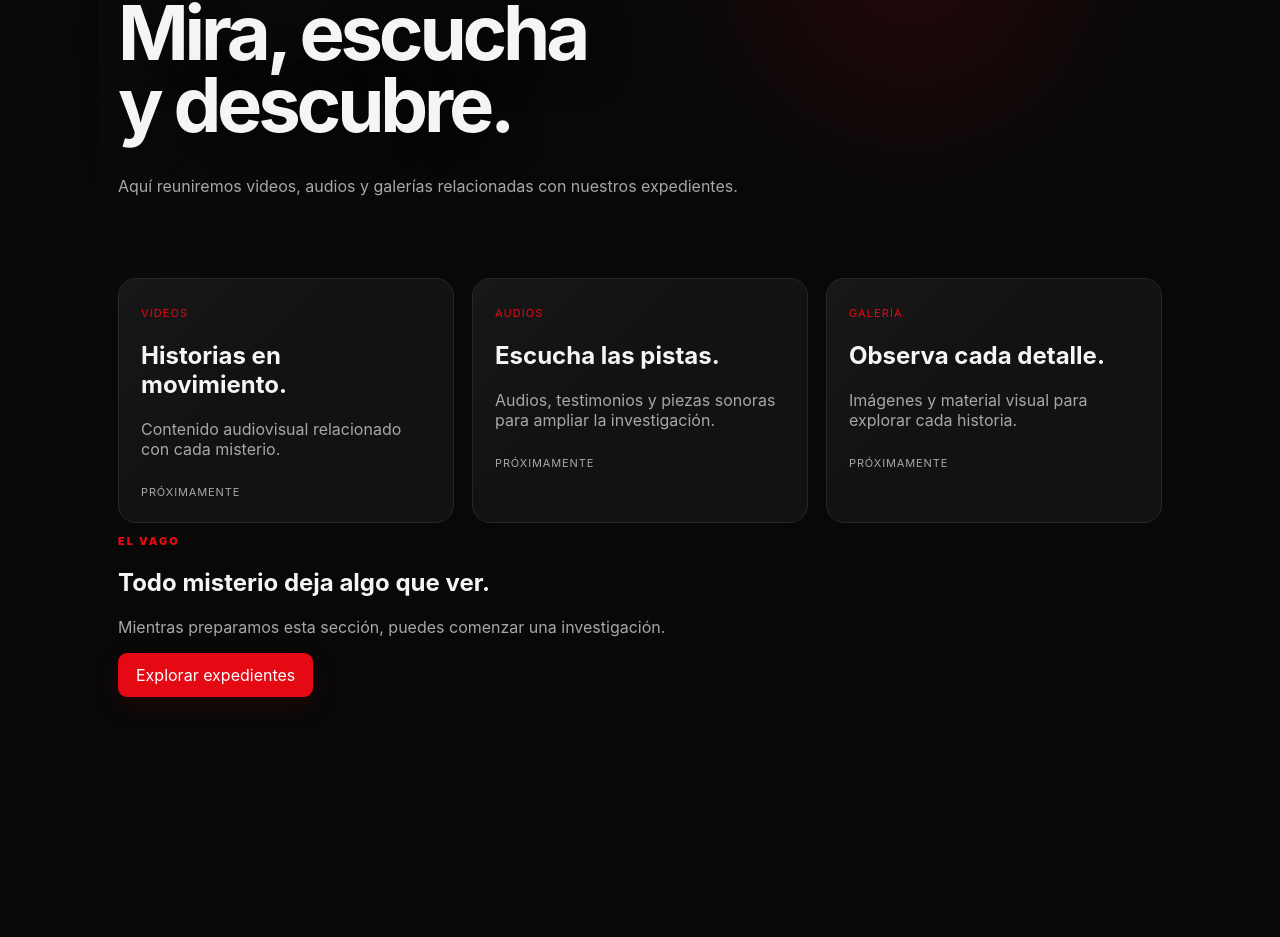
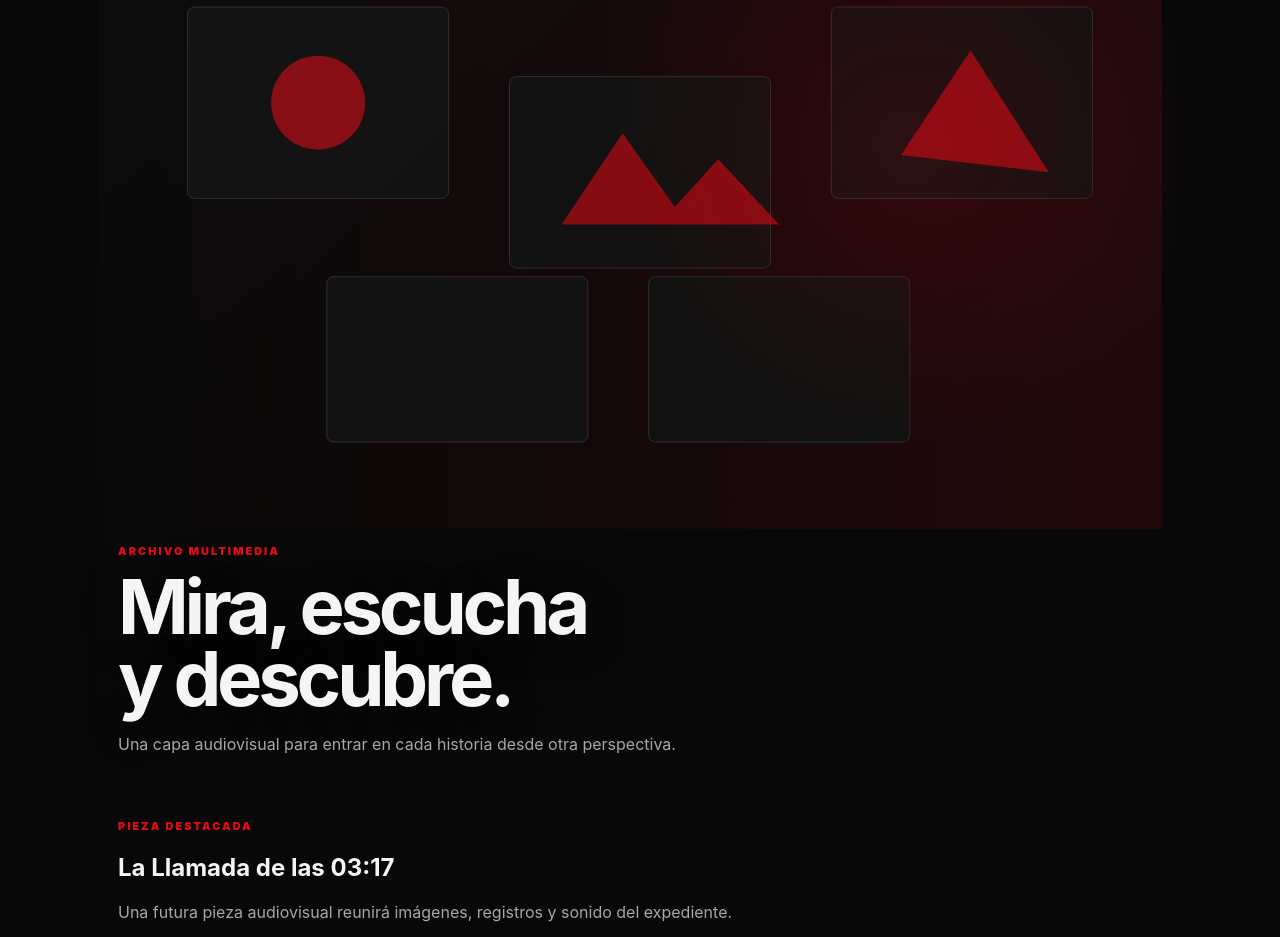
Before and after one commit to cesarrosa610-collab/el-vago, a Next.js app: page /multimedia in a window 1280 px wide. Shown: the part 260-1197 px from the top of the page. Before the commit the page ends 985 px from the top, so only its background shows below. Built offline with nearby package versions, Linux system fonts and the light colour scheme; no server answers.

Commit message:
Upgrade multimedia presentation

```diff
--- a/src/app/multimedia/page.tsx
+++ b/src/app/multimedia/page.tsx
@@ -5,32 +5,49 @@ export default function Multimedia() {
   return (
     <main className="wrap">
       <GlobalNav />
-      <section className="hero">
-        <p className="eyebrow">MULTIMEDIA</p>
-        <h1>Mira, escucha y descubre.</h1>
-        <p className="lead">
-          Aquí reuniremos videos, audios y galerías relacionadas con nuestros expedientes.
-        </p>
+      <section className="hero multimediaHero">
+        <div className="multimediaHeroVisual" aria-hidden="true">
+          <img src="/archivo-visual.svg" alt="" />
+          <span className="mediaPlay"><i /></span>
+        </div>
+        <div className="multimediaHeroCopy">
+          <p className="eyebrow">ARCHIVO MULTIMEDIA</p>
+          <h1>Mira, escucha y descubre.</h1>
+          <p className="lead">
+            Una capa audiovisual para entrar en cada historia desde otra perspectiva.
+          </p>
+        </div>
+      </section>
+
+      <section className="mediaFeature">
+        <div>
+          <p className="eyebrow">PIEZA DESTACADA</p>
+          <h2>La Llamada de las 03:17</h2>
+          <p className="muted">Una futura pieza audiovisual reunirá imágenes, registros y sonido del expediente.</p>
+        </div>
+        <div className="mediaTimeline" aria-hidden="true">
+          <span /><span /><span /><span /><span /><span /><span />
+        </div>
       </section>
 
       <section className="grid landingGrid">
-        <article className="card">
+        <article className="card mediaCard">
           <span className="tag">VIDEOS</span>
           <h2>Historias en movimiento.</h2>
-          <p className="muted">Contenido audiovisual relacionado con cada misterio.</p>
-          <span className="muted">PRÓXIMAMENTE</span>
+          <p className="muted">Trailers, reconstrucciones y piezas documentales.</p>
+          <span className="muted">CONTENIDO EN PREPARACIÓN</span>
         </article>
-        <article className="card">
+        <article className="card mediaCard">
           <span className="tag">AUDIOS</span>
           <h2>Escucha las pistas.</h2>
-          <p className="muted">Audios, testimonios y piezas sonoras para ampliar la investigación.</p>
-          <span className="muted">PRÓXIMAMENTE</span>
+          <p className="muted">Testimonios, llamadas y piezas sonoras vinculadas a cada expediente.</p>
+          <span className="muted">CONTENIDO EN PREPARACIÓN</span>
         </article>
-        <article className="card">
+        <article className="card mediaCard">
           <span className="tag">GALERÍA</span>
           <h2>Observa cada detalle.</h2>
-          <p className="muted">Imágenes y material visual para explorar cada historia.</p>
-          <span className="muted">PRÓXIMAMENTE</span>
+          <p className="muted">Fotografías, documentos y material visual de cada investigación.</p>
+          <span className="muted">CONTENIDO EN PREPARACIÓN</span>
         </article>
       </section>
 
```
